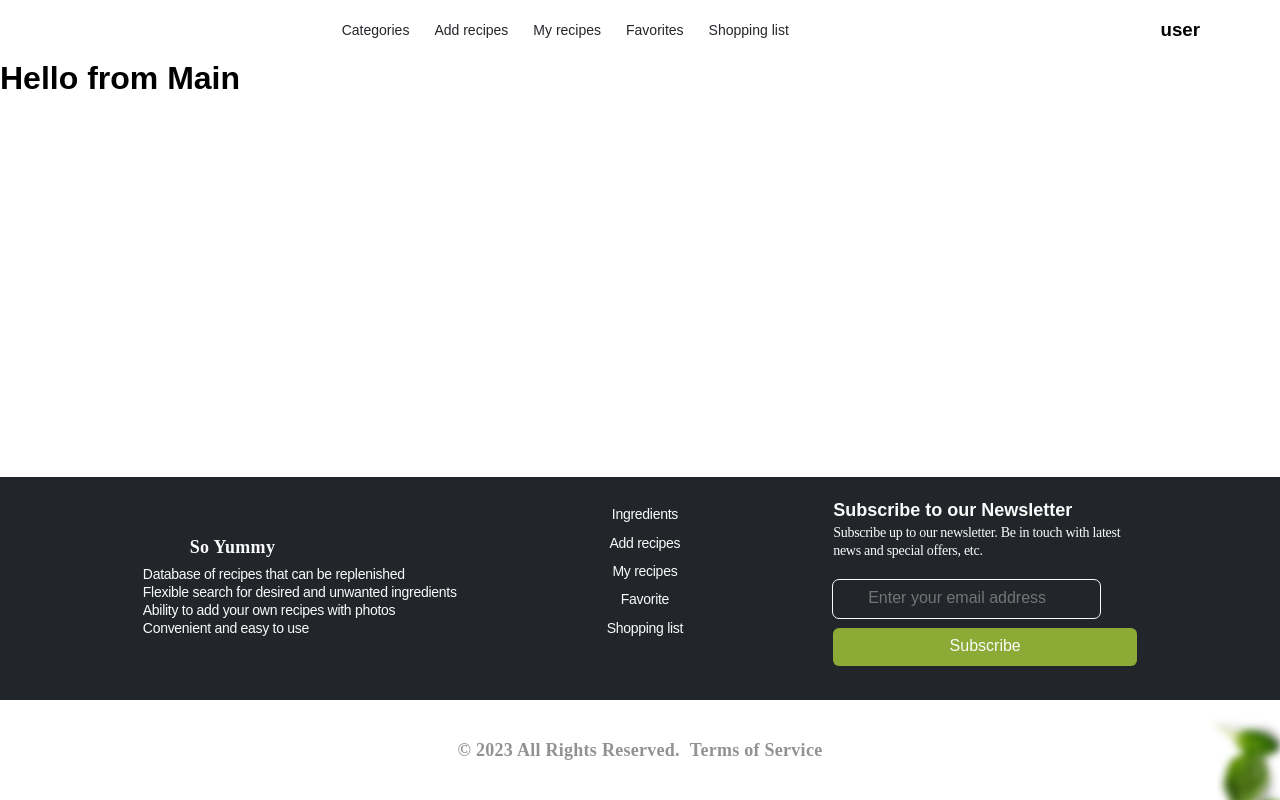
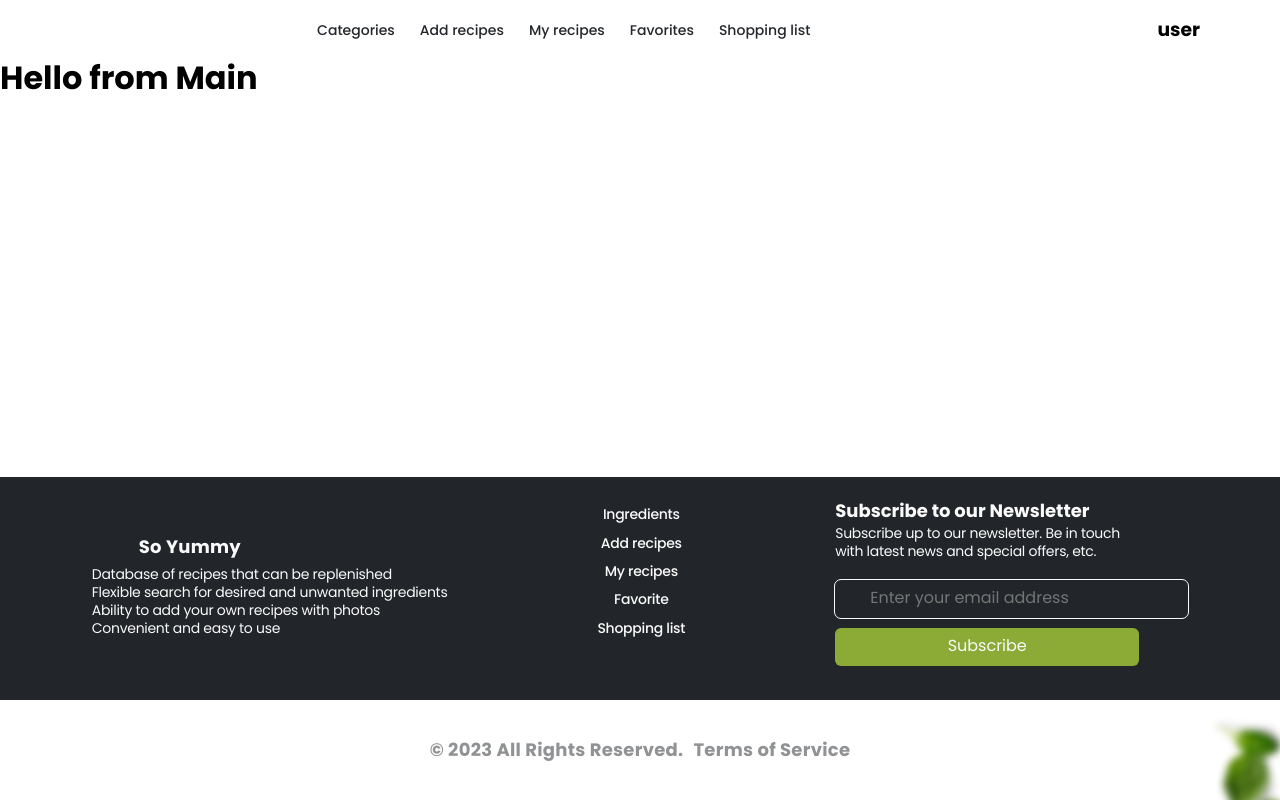
Before and after one commit to WeronikaBabik/SoYummy, a React (Create React App) app in the folder client/: page / in a window 1280 px wide. Built offline with nearby package versions, Linux system fonts and the light colour scheme.

Commit message:
added fonts

```diff
--- a/client/src/index.css
+++ b/client/src/index.css
@@ -1,3 +1,5 @@
+@import url("https://fonts.googleapis.com/css2?family=Poppins:wght@400;500;600;700&family=Roboto:wght@400;500&display=swap");
+
 h1,
 h2,
 h3,
```
